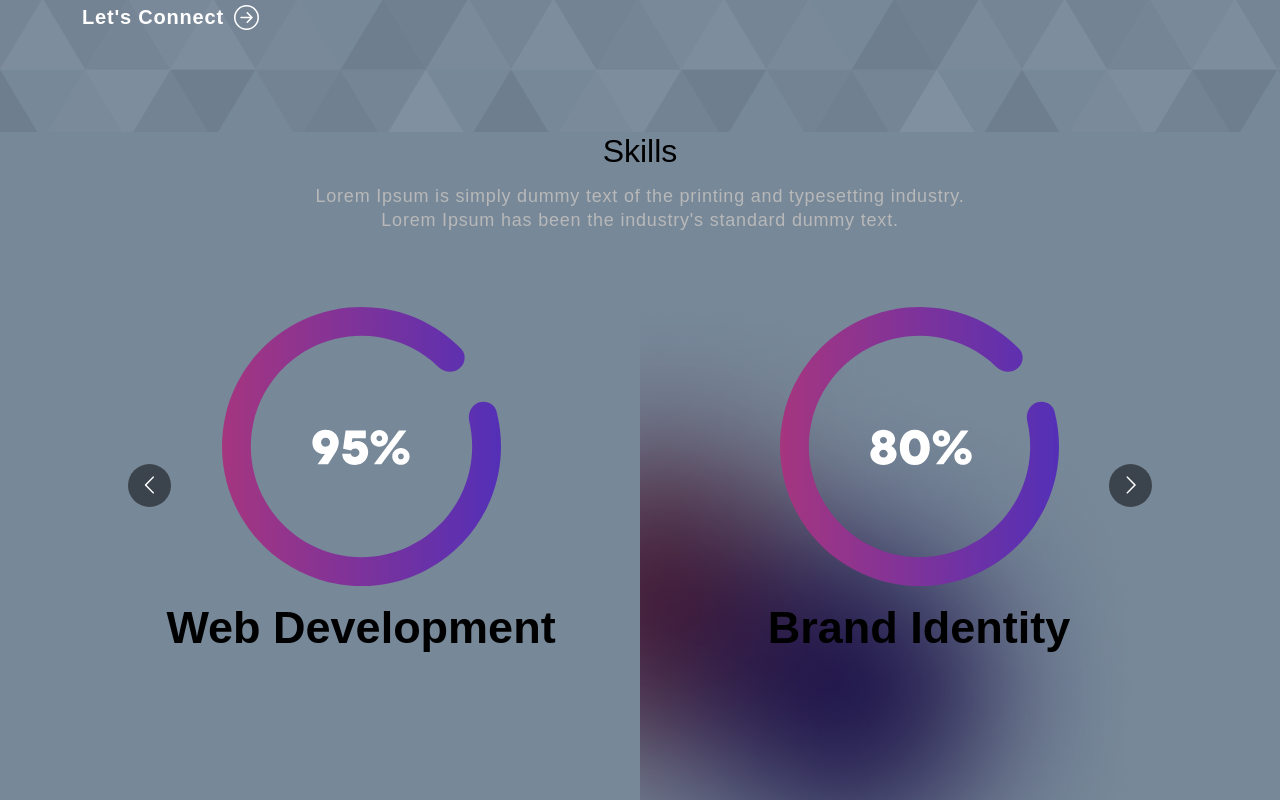
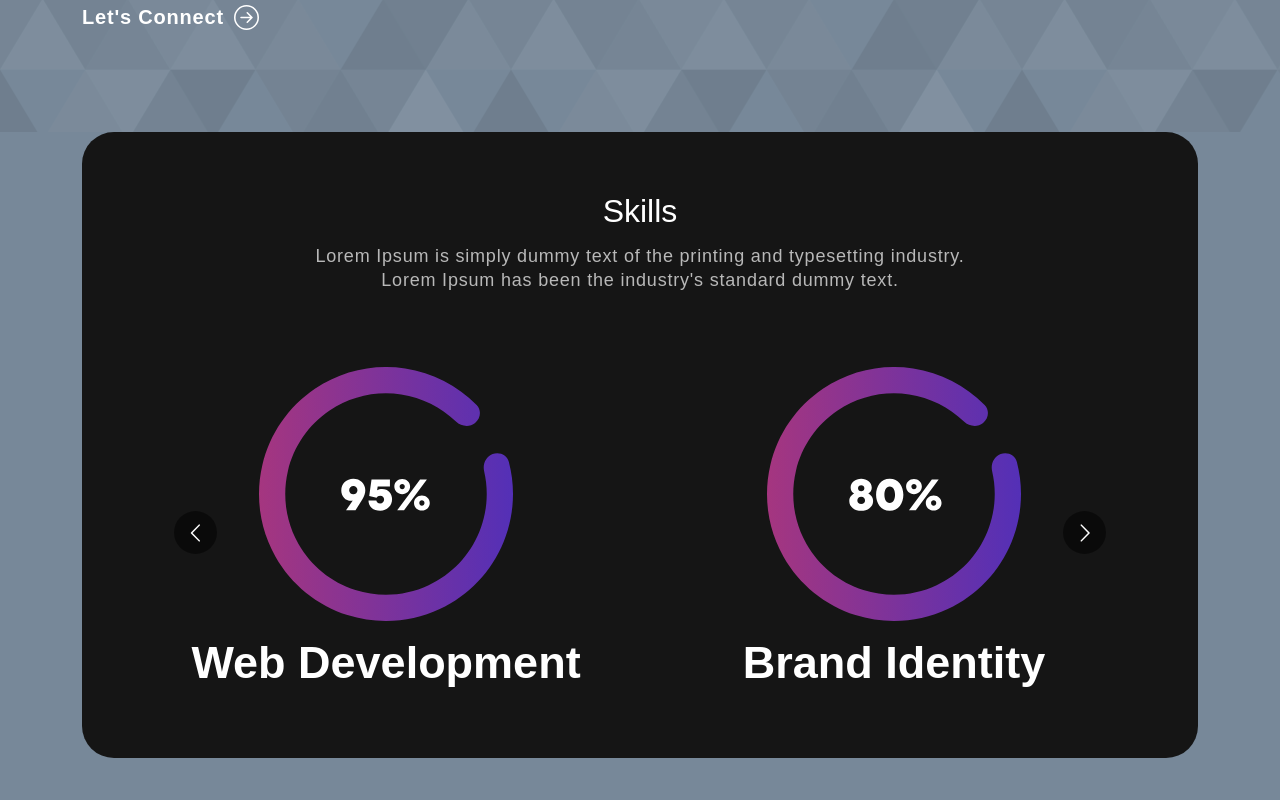
Before and after one commit to oscarnunez1/oscar-react-portfolio, a React (Create React App) app: page / in a window 1280 px wide. Shown: the part 640-1440 px from the top of the page. Built offline with nearby package versions, Linux system fonts and the light colour scheme.

Commit message:
convert app to jsx

```diff
--- a/src/App.css
+++ b/src/App.css
@@ -234,12 +234,12 @@ nav.navbar .navbar-toggler[aria-expanded="true"] .navbar-toggler-icon {
   position: relative;;
 }
 
-.skills-bx {
+.skill-bx {
   background: #151515;
-  border-radius: 64px;
+  border-radius: 32px;
   text-align: center;
   padding: 60px 50px;
-  margin-top: -60px;
+  color: white;
 }
 
 .skill h5 {
--- a/src/components/Skills.jsx
+++ b/src/components/Skills.jsx
@@ -5,6 +5,7 @@ import meter1 from "../assets/images/meter1.svg"
 import meter2 from "../assets/images/meter2.svg"
 import meter3 from "../assets/images/meter3.svg"
 import colorSharp from "../assets/images/color-sharp.png"
+import background from "../assets/images/subtle-prism.svg"
 
 export const Skills = () => {
   const responsive = {
@@ -59,7 +60,7 @@ export const Skills = () => {
           </Col>
         </Row>
       </Container>
-      <img className="background-image-left"  src={colorSharp} alt="color-sharp" />
+      <img className="background-image-left"  src={background} alt="color-sharp" />
     </section>
   )
 }
```
Also changed, not shown: src/App.jsx (renamed from src/App.js).
